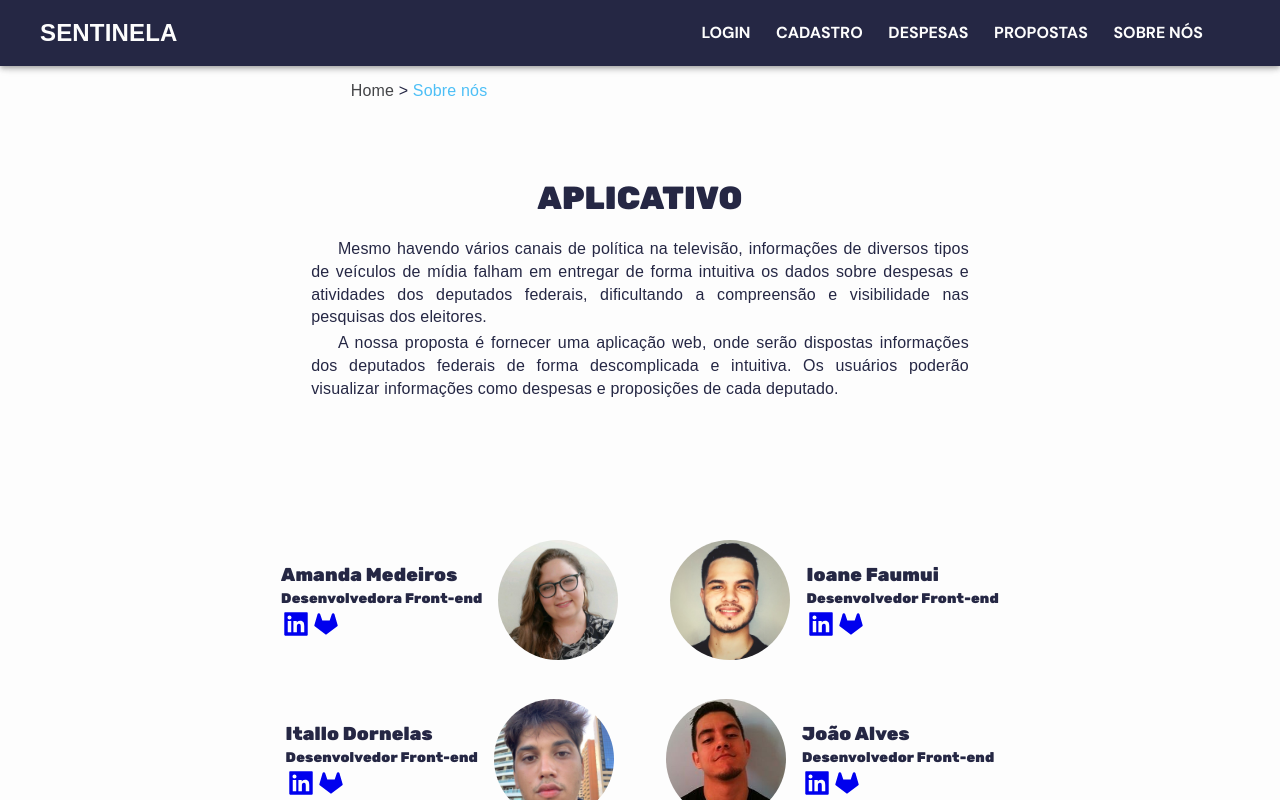
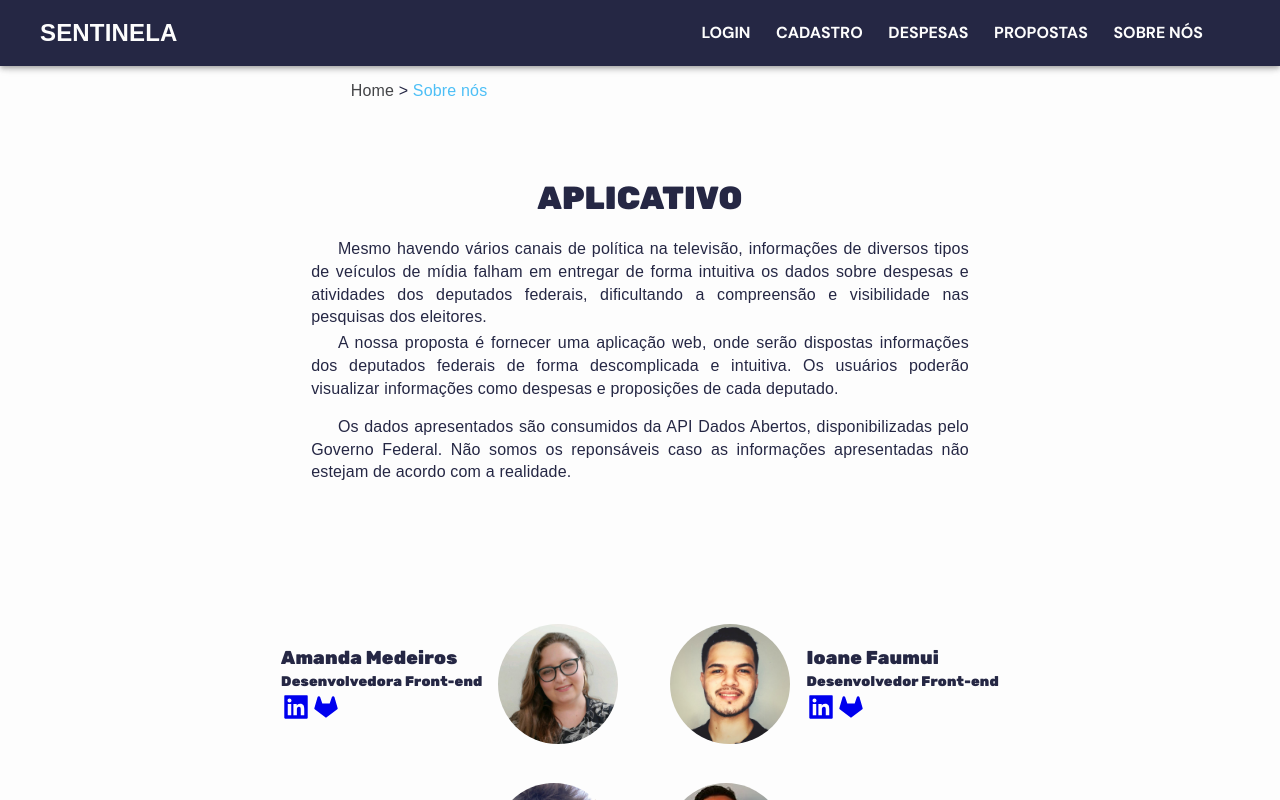
Before and after one commit to LucasRocha2308/Sentila, a React (Create React App) app: page /about in a window 1280 px wide. Shown: the top 800 px of the page. Built offline with nearby package versions, Linux system fonts and the light colour scheme; no server answers; a web font is replaced by a local one.

Commit message:
feat: atualizando about

```diff
--- a/src/pages/About/index.tsx
+++ b/src/pages/About/index.tsx
@@ -39,6 +39,12 @@ const About = () => {
                     dispostas informações dos deputados federais de forma
                     descomplicada e intuitiva. Os usuários poderão visualizar
                     informações como despesas e proposições de cada deputado.
+                </p>
+                <p>
+                    Os dados apresentados são consumidos da API Dados Abertos,
+                    disponibilizadas pelo Governo Federal. Não somos os
+                    reponsáveis caso as informações apresentadas não estejam de
+                    acordo com a realidade.
                 </p>
             </Container>
             <ContainerOut>
```
